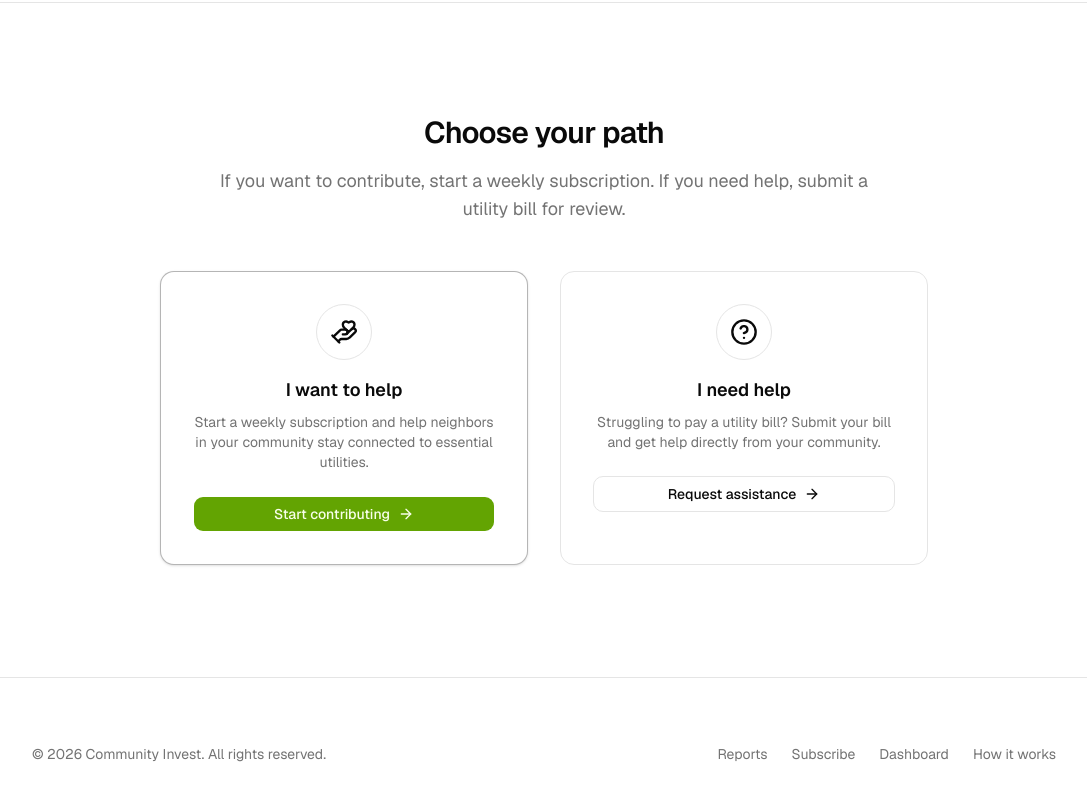
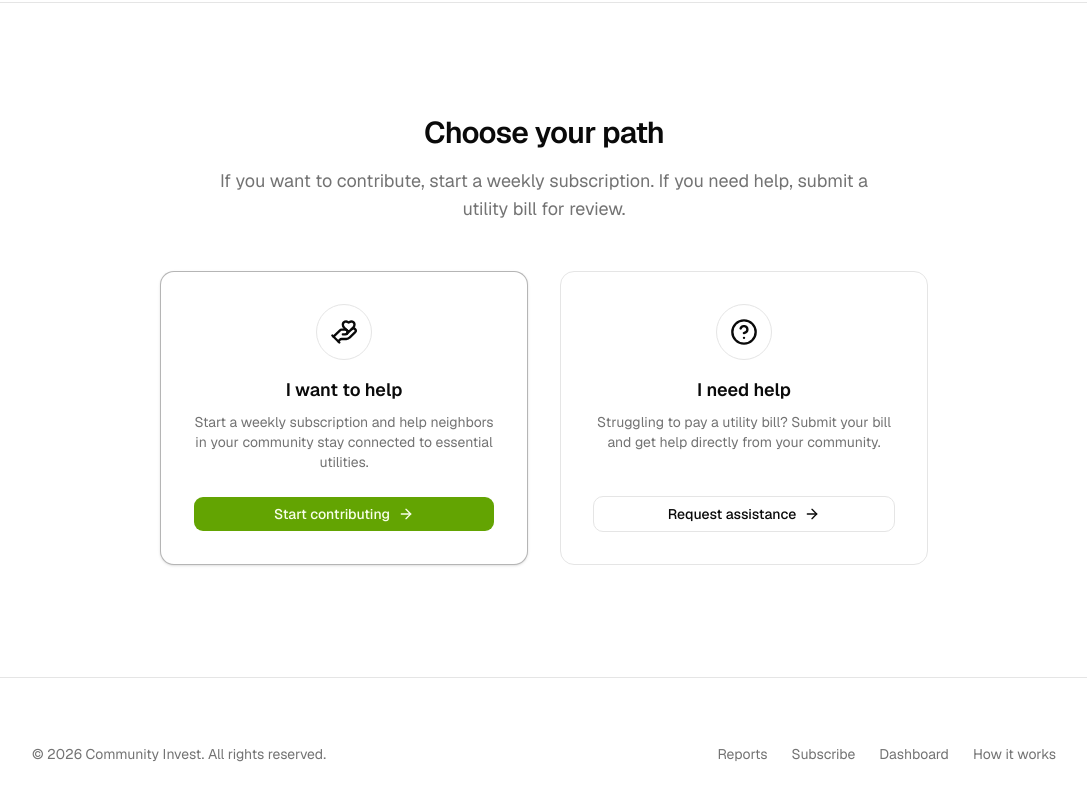
Before and after one commit to Syed-Ahmed02/ummahhacks, a Next.js app: page / in a window 1280 px wide. Shown: the part 3040-3840 px from the top of the page, without its empty margins (96-1183 px from the left). Built offline with nearby package versions, Linux system fonts and the light colour scheme.

Commit message:
Align CTA buttons

```diff
--- a/components/landing/CtaSection.tsx
+++ b/components/landing/CtaSection.tsx
@@ -21,18 +21,19 @@ export function CtaSection() {
           If you want to contribute, start a weekly subscription. If you need help, submit a utility bill for review.
         </p>
 
-        <div className="mt-12 grid gap-8 sm:grid-cols-2 max-w-3xl mx-auto">
+        <div className="mt-12 grid gap-8 sm:grid-cols-2 max-w-3xl mx-auto items-stretch">
           {/* Contributor CTA */}
-          <div className="rounded-xl border border-foreground/30 bg-background p-8 text-center shadow-sm">
+          <div className="rounded-xl border border-foreground/30 bg-background p-8 text-center shadow-sm h-full flex flex-col">
             <div className="mx-auto flex h-14 w-14 items-center justify-center rounded-full border border-border">
               <HandHeart className="text-foreground size-7" aria-hidden />
             </div>
             <h3 className="font-semibold text-foreground mt-4 text-lg">
               I want to help
             </h3>
-            <p className="text-muted-foreground mt-2 text-sm">
+            <p className="text-muted-foreground mt-2 text-sm min-h-12">
               Start a weekly subscription and help neighbors in your community stay connected to essential utilities.
             </p>
+            <div className="mt-auto">
               <Button
                 render={<Link href="/subscribe" />}
                 nativeButton={false}
@@ -43,18 +44,20 @@ export function CtaSection() {
                 <ArrowRight className="size-4" aria-hidden />
               </Button>
             </div>
+          </div>
 
           {/* Recipient CTA */}
-          <div className="rounded-xl border border-border bg-background p-8 text-center">
+          <div className="rounded-xl border border-border bg-background p-8 text-center h-full flex flex-col">
             <div className="mx-auto flex h-14 w-14 items-center justify-center rounded-full border border-border">
               <HelpCircle className="text-foreground size-7" aria-hidden />
             </div>
             <h3 className="font-semibold text-foreground mt-4 text-lg">
               I need help
             </h3>
-            <p className="text-muted-foreground mt-2 text-sm">
+            <p className="text-muted-foreground mt-2 text-sm min-h-12">
               Struggling to pay a utility bill? Submit your bill and get help directly from your community.
             </p>
+            <div className="mt-auto">
               <Button
                 render={<Link href="/submit-bill" />}
                 nativeButton={false}
@@ -68,6 +71,7 @@ export function CtaSection() {
             </div>
           </div>
         </div>
+      </div>
     </section>
   );
 }
```
Lines whose indentation alone changed are shown as unchanged.
